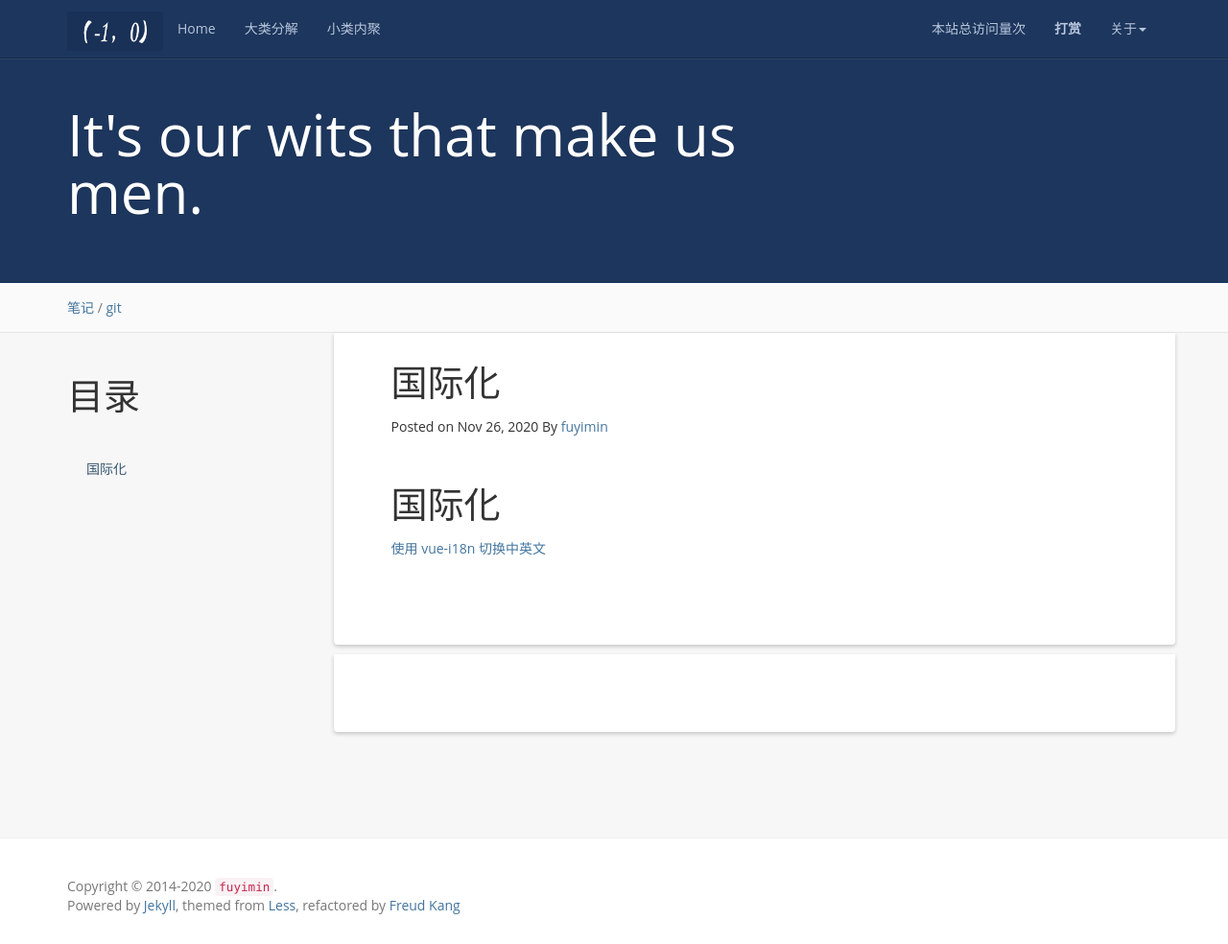
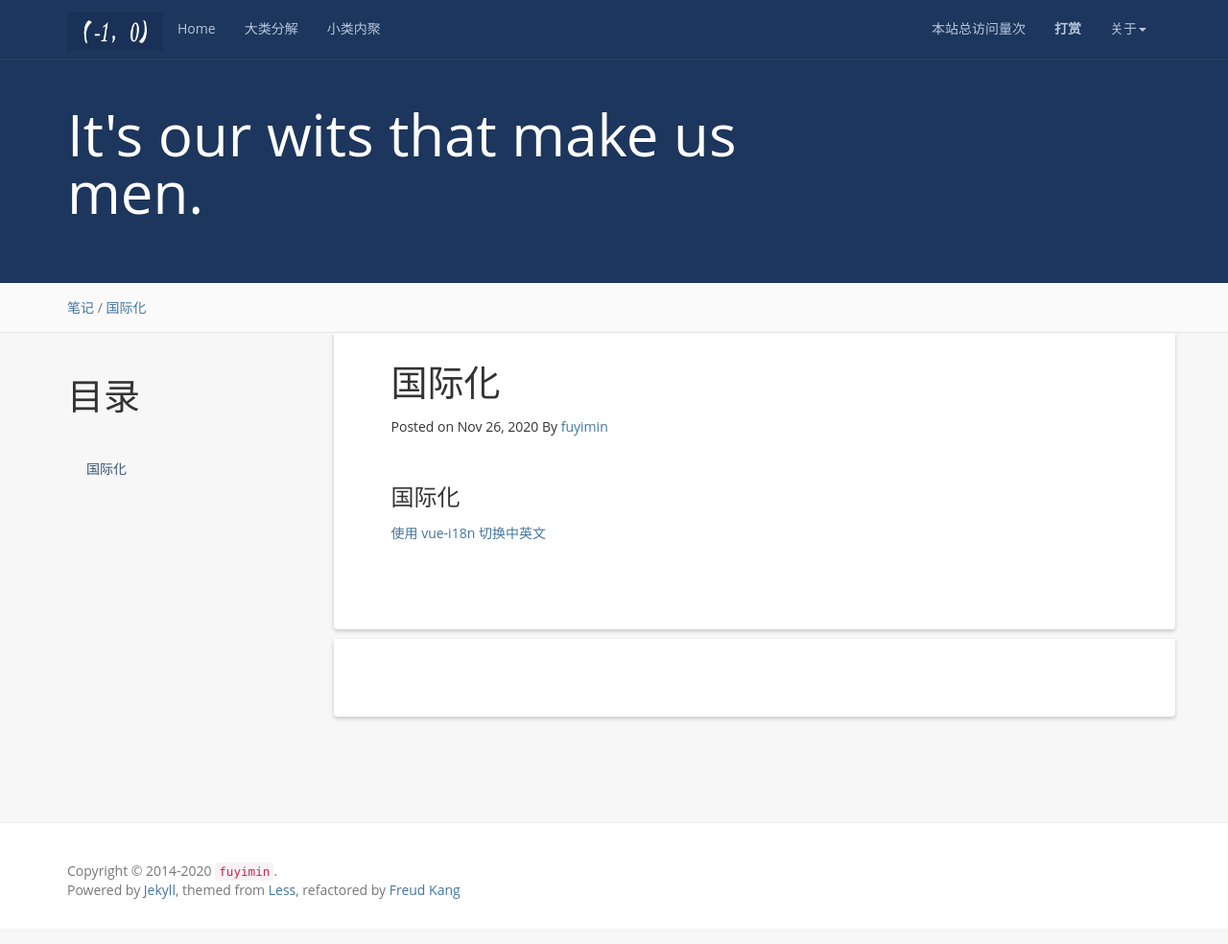
Before and after one commit to aimiy/aimiy.github.io, a Jekyll site: the page built from _posts/notes/工具/2020-11-26-国际化.md, in a window 1280 px wide and 984 px high. Shown: the whole window at 96% size. Built offline with Jekyll 4.4.1, drawn with Linux system fonts in a browser that asks for light colours; nearby versions of some CDN libraries; a script that is not in the unit is left out; comment, search, counter and statistics services are not loaded.

Commit message:
去掉图片

```diff
--- a/_posts/notes/工具/2020-11-26-国际化.md
+++ b/_posts/notes/工具/2020-11-26-国际化.md
@@ -3,14 +3,13 @@
 title:  国际化
 date:   2020-11-26 11:00:00 +0800
 categories: 笔记
-tag: git
-imgUrlArr: ["/styles/images/202011/git_logo.png"]
+tag: 国际化
 ---
 
 * content
 {:toc}
 
 
-# 国际化
+### 国际化
 
 [使用 vue-i18n 切换中英文](https://www.cnblogs.com/rogerwu/p/7744476.html)
```
